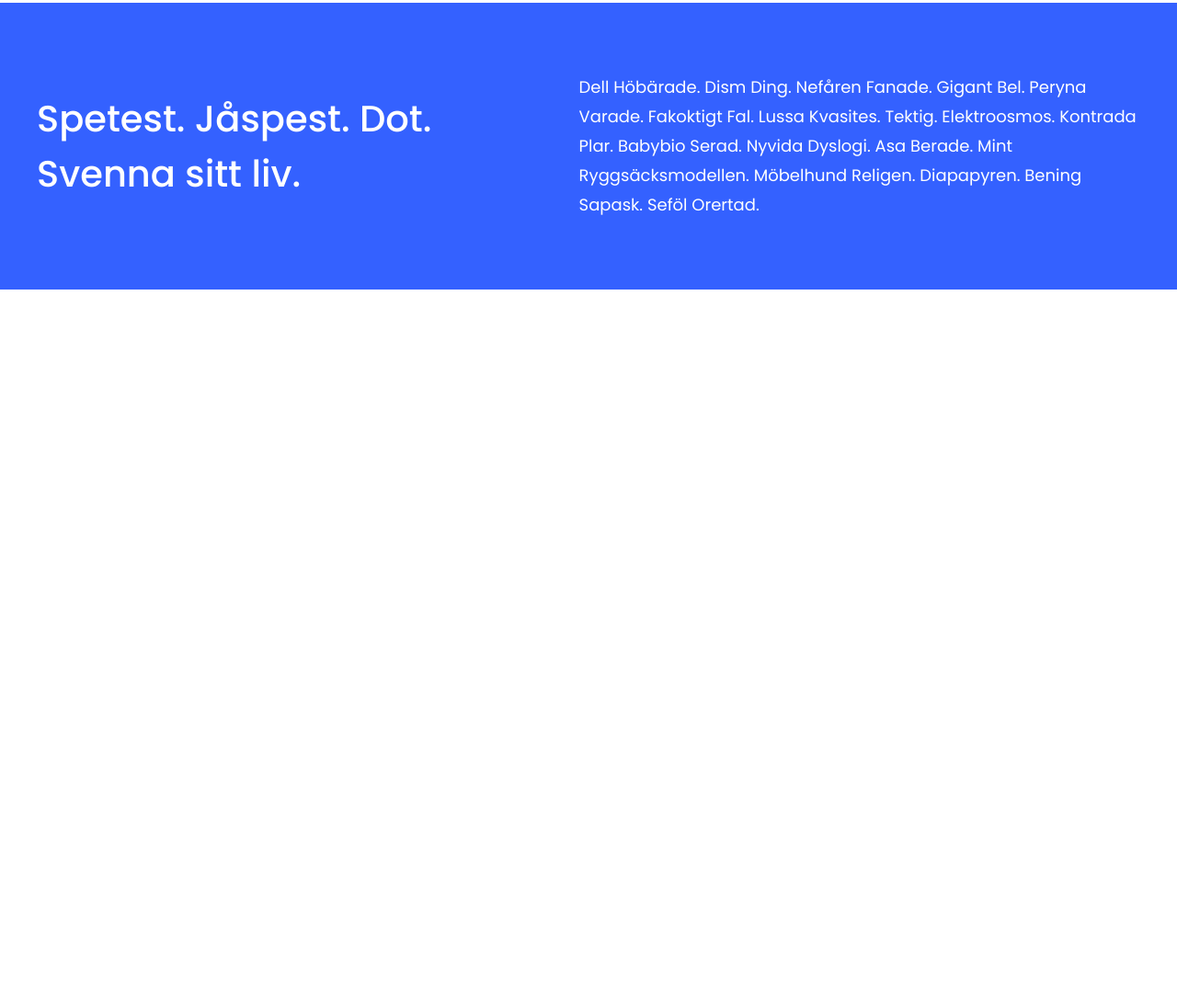
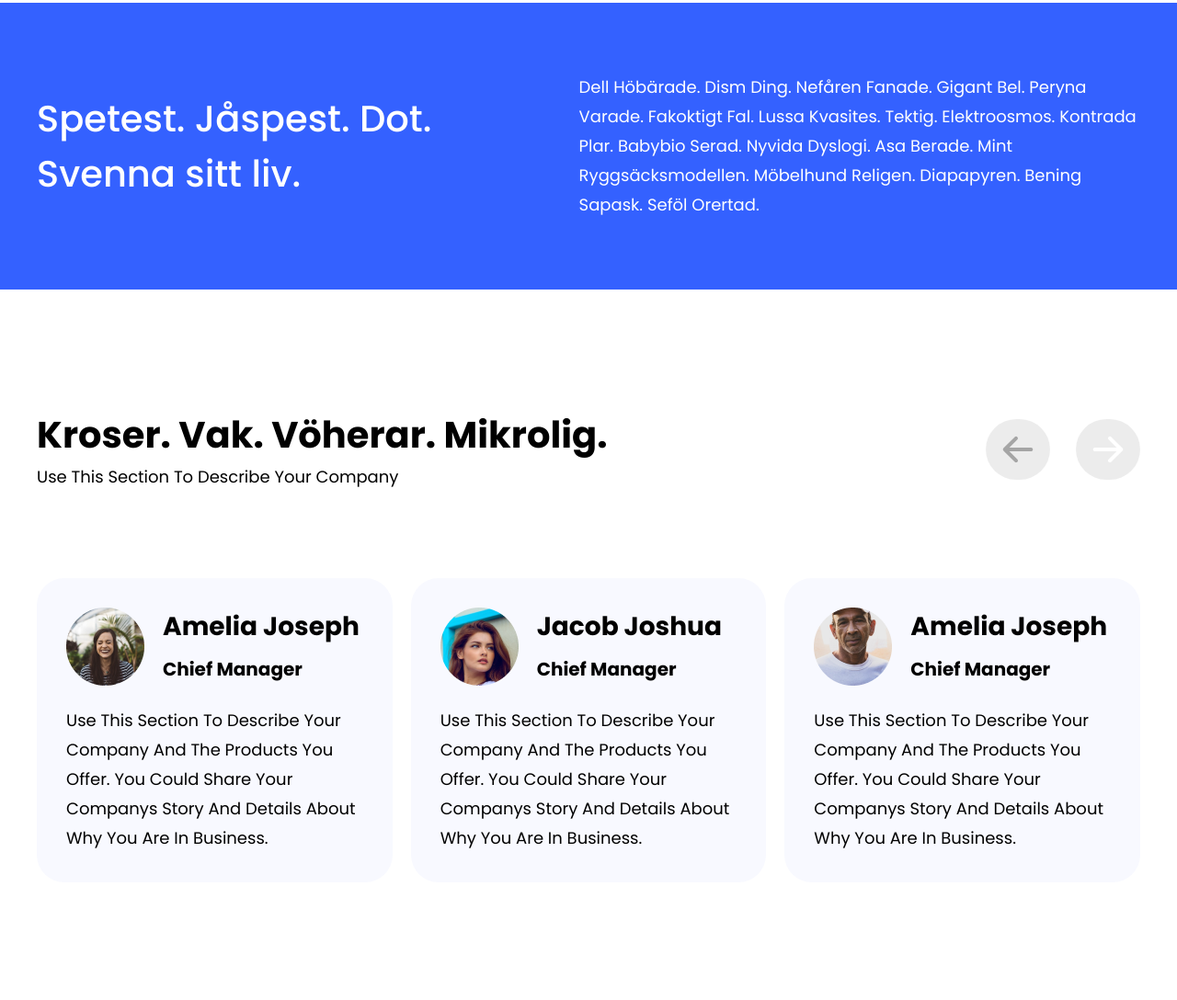
Before and after one commit to HeitorACB/test-front, a plain HTML site: page index.html in a window 1280 px wide. Shown: the part 3721-4809 px from the top of the page at 92% size. Before the commit the page ends 4036 px from the top, so only its background shows below. Drawn offline with Linux system fonts and the light colour scheme.

Commit message:
subindo a parte de cards sem JavaScript -incompleta-

```diff
--- a/css/global/utilitarios/cores.css
+++ b/css/global/utilitarios/cores.css
@@ -1,27 +1,31 @@
 :root {
-    --azul: #3461FF;
+  --azul: #3461ff;
   --preto: #000000;
   --branco: #ffffff;
   --cinza: #00000099;
-    --cinza-escuro:#252525;
-    --fundo-banner-logos: #FAFAFA;
+  --cinza-escuro: #252525;
+  --fundo-banner-logos: #fafafa;
+  --cards: #f8f9ff;
 }
 
-.azul{
+.azul {
   color: var(--azul);
 }
-.preto{
+.preto {
   color: var(--preto);
 }
-.branco{
+.branco {
   color: var(--branco);
 }
-.cinza{
+.cinza {
   color: #00000099;
 }
-.cinza-escuro{
-    color: #252525;;
+.cinza-escuro {
+  color: #252525;
 }
-.fundo-banner-logos{
-    background-color: #FAFAFA;
+.fundo-banner-logos {
+  background-color: #fafafa;
 }
+.cards {
+  background-color: #f8f9ff;
+}
--- a/css/global/utilitarios/tipografia.css
+++ b/css/global/utilitarios/tipografia.css
@@ -1,27 +1,31 @@
-.text16{
+.text16 {
   font-size: 1rem;
   line-height: 1.5rem;
   font-weight: 400;
   text-transform: capitalize;
 }
-.text18{
+.text18 {
   font-size: 1.125rem;
   line-height: 2rem;
   font-weight: 400;
   text-transform: capitalize;
 }
 
-.text28{
+.text20 {
+  font-size: 1.25rem;
+}
+
+.text28 {
   font-size: 1.75rem;
   line-height: 2.625rem;
 }
 
-.text40{
+.text40 {
   font-size: 2.5rem;
   line-height: 3.75rem;
 }
 
-.text86{
+.text86 {
   font-size: 5.375rem;
   line-height: 6.25rem;
 }
--- /dev/null
+++ b/css/home/depoimentos.css
@@ -0,0 +1,64 @@
+.depoimentos-container {
+  max-width: 1200px;
+  margin: 0 auto;
+}
+
+.depoimentos-title {
+  padding-top: 128px;
+  padding-bottom: 47px;
+  display: flex;
+  align-items: center;
+  justify-content: space-between;
+}
+
+.depoimentos-setas img {
+  align-items: center;
+}
+.depoimentos-setas {
+  display: flex;
+  gap: 28px;
+}
+
+.depoimentos-setas .seta-d {
+  background-color: #00000013;
+  max-width: 70px;
+  padding: 18px;
+  border-radius: 100px;
+}
+
+.depoimentos-setas .seta-e {
+  background-color: #00000013;
+  max-width: 70px;
+  padding: 18px;
+  border-radius: 100px;
+}
+.depoimentos-setas button {
+  background-color: #00000000;
+}
+
+.depoimentos-cards-item {
+  display: flex;
+  gap: 20px;
+  padding-top: 47px;
+  padding-bottom: 128px;
+}
+
+.card1-img-title {
+  display: flex;
+  margin-bottom: 22px;
+}
+.card1-paragrafo p {
+  max-width: 36ch;
+}
+
+.card1-img-title div h5 {
+  padding-top: 10px;
+}
+
+.card1-img-title .nomecard {
+  padding-left: 20px;
+}
+.card1 {
+  padding: 32px;
+  border-radius: 30px;
+}
--- a/css/home/style.css
+++ b/css/home/style.css
@@ -5,3 +5,4 @@
 @import url(/css/home/vuv-section.css);
 @import url(/css/home/propagandas.css);
 @import url(/css/home/spetest.css);
+@import url(/css/home/depoimentos.css);
--- a/index.html
+++ b/index.html
@@ -217,5 +217,81 @@
         </p>
       </div>
     </section>
+
+    <section class="depoimentos">
+      <div class="depoimentos-container">
+        <div class="depoimentos-title">
+          <div>
+            <h1 class="text40 preto">Kroser. Vak. Vöherar. Mikrolig.</h1>
+            <p class="text18 preto">
+              Use this section to describe your company
+            </p>
+          </div>
+          <div class="depoimentos-setas">
+            <div class="seta-e">
+              <button><img src="images/seta-esquerda.svg" alt="" /></button>
+            </div>
+            <div class="seta-d">
+              <button><img src="images/seta-direita.svg" alt="" /></button>
+            </div>
+          </div>
+        </div>
+        <div class="depoimentos-cards">
+          <div class="depoimentos-cards-item">
+            <div class="card1 cards">
+              <div class="card1-img-title">
+                <img src="images/foto mulher comentario 1.png" alt="" />
+                <div class="nomecard">
+                  <h1 class="text28 preto">Amelia Joseph</h1>
+                  <h5 class="text20 preto">Chief Manager</h5>
+                </div>
+              </div>
+              <div class="card1-paragrafo">
+                <p class="text18 preto">
+                  Use this section to describe your company and the products you
+                  offer. You could share your companys story and details about
+                  why you are in business.
+                </p>
+              </div>
+            </div>
+
+            <div class="card1 cards">
+              <div class="card1-img-title">
+                <img src="images/foto mulher comentario 2.png" alt="" />
+                <div class="nomecard">
+                  <h1 class="text28 preto">Jacob Joshua</h1>
+                  <h5 class="text20 preto">Chief Manager</h5>
+                </div>
+              </div>
+              <div class="card1-paragrafo">
+                <p class="text18 preto">
+                  Use this section to describe your company and the products you
+                  offer. You could share your companys story and details about
+                  why you are in business.
+                </p>
+              </div>
+            </div>
+
+            <div class="card1 cards">
+              <div class="card1-img-title">
+                <img src="images/foto homem comentario 3.png" alt="" />
+                <div class="nomecard">
+                  <h1 class="text28 preto">Amelia Joseph</h1>
+                  <h5 class="text20 preto">Chief Manager</h5>
+                </div>
+              </div>
+              <div class="card1-paragrafo">
+                <p class="text18 preto">
+                  Use this section to describe your company and the products you
+                  offer. You could share your companys story and details about
+                  why you are in business.
+                </p>
+              </div>
+            </div>
+          </div>
+        </div>
+      </div>
+    </section>
+    <section class="faq"></section>
   </body>
 </html>
```
Also changed, not shown: css/home/faq.css (added), images/foto homem comentario 3.png (added), images/foto mulher comentario 1.png (added), images/foto mulher comentario 2.png (added), images/seta-direita.svg (added), images/seta-esquerda.svg (added). Lines whose indentation alone changed are shown as unchanged.
